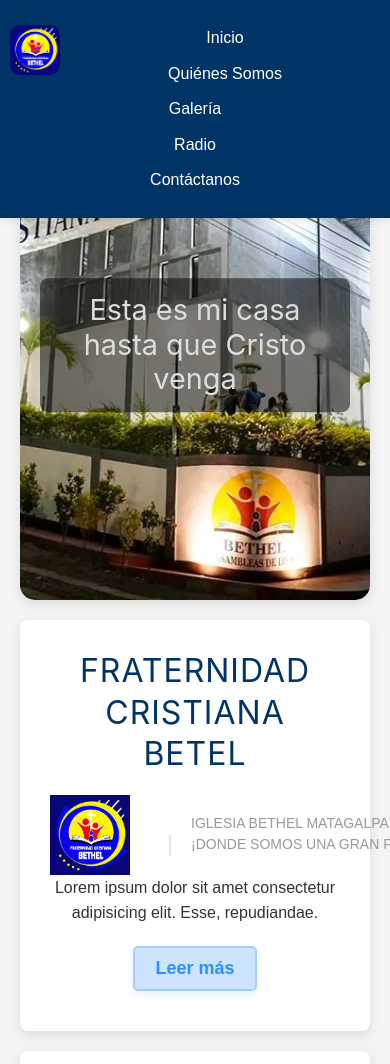
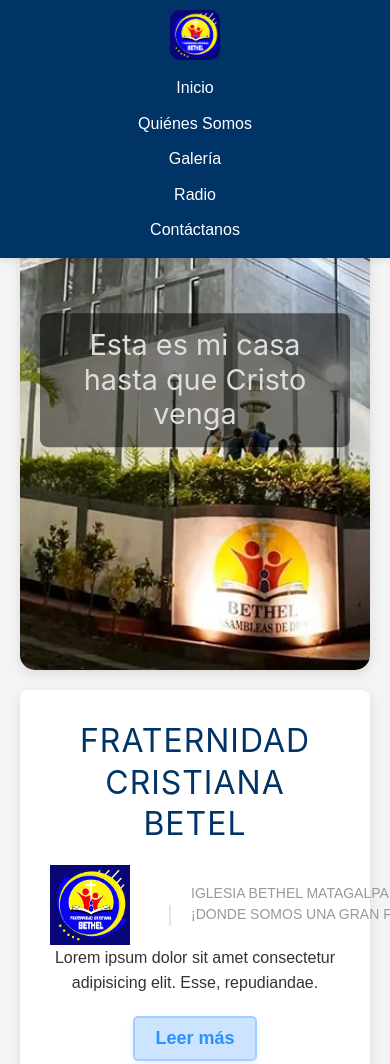
Before and after one commit to bloodyhunters33/paginabethel, a plain HTML site: page index.html in a window 390 px wide. Shown: the top 1064 px of the page. Drawn offline with Linux system fonts and the light colour scheme.

Commit message:
Add files via upload

```diff
--- a/index.html
+++ b/index.html
@@ -21,8 +21,8 @@
 <body>
     <header>
         <nav>
+            <img src="media/logo.png" alt="Iglesia" class="nav-logo">
             <ul>
-                <img src="media/logo.png" alt="Iglesia" class="hero-image">
                 <li><a href="index.html">Inicio</a></li>
                 <li><a href="quienes-somos.html">Quiénes Somos</a></li>
                 <li><a href="galeria.html">Galería</a></li>
--- a/styles.css
+++ b/styles.css
@@ -17,7 +17,7 @@
 /* Header */
 header {
     background-color: #003366; /* Azul */
-    padding: 15px 0;
+    padding: 10px 0;
     position: fixed;
     top: 0;
     left: 0;
@@ -27,15 +27,29 @@
 }
 
 /* Navegación */
+header nav {
+    display: flex;
+    align-items: center;
+    justify-content: space-between;
+    padding: 0 20px;
+}
+
+/* Logo */
+.nav-logo {
+    height: 50px;
+    width: auto;
+    border-radius: 10px;
+}
+
+/* Menú */
 header nav ul {
     list-style: none;
+    display: flex;
     padding: 0;
-    text-align: center;
     margin: 0;
 }
 
 header nav ul li {
-    display: inline;
     margin: 0 15px;
 }
 
@@ -49,17 +63,8 @@
 }
 
 header nav ul li a:hover {
-    color: #ffcc00; /* Amarillo */
-    background-color: rgba(255, 204, 0, 0.2); /* Agregar fondo para visibilidad */
-}
-
-/* Logo en el nav */
-header nav ul img {
-    height: 50px;
-    width: auto;
-    margin-left: 10px;
-    border-radius: 10px;
-    float: left;
+    color: #ffcc00;
+    background-color: rgba(255, 204, 0, 0.2);
 }
 
 /* Fondo hero */
@@ -242,10 +247,29 @@
 
 /* Media Queries para dispositivos pequeños */
 @media (max-width: 768px) {
-    header nav ul li {
-        display: block;
-        margin: 10px 0;
-    }
+        header nav {
+            flex-direction: column;
+            align-items: center;
+        }
+        .hero {
+            padding-top: 100px; /* Ajuste mayor para móviles */
+        }
+
+        .nav-logo {
+            margin-bottom: 10px;
+        }
+
+        header nav ul {
+            flex-direction: column;
+            align-items: center;
+            width: 100%;
+        }
+
+        header nav ul li {
+            margin: 5px 0;
+        }
+
+
 
     .hero h1 {
         font-size: 2.2em;
```
